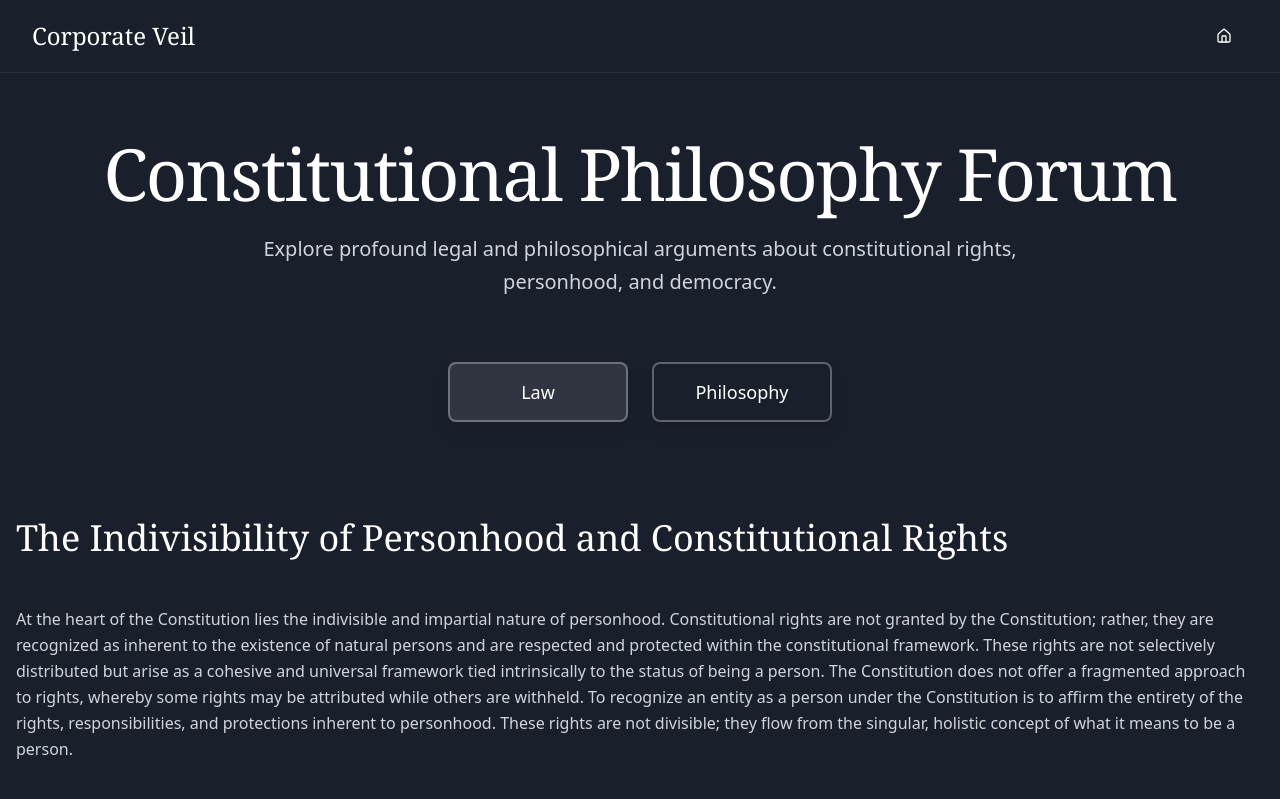
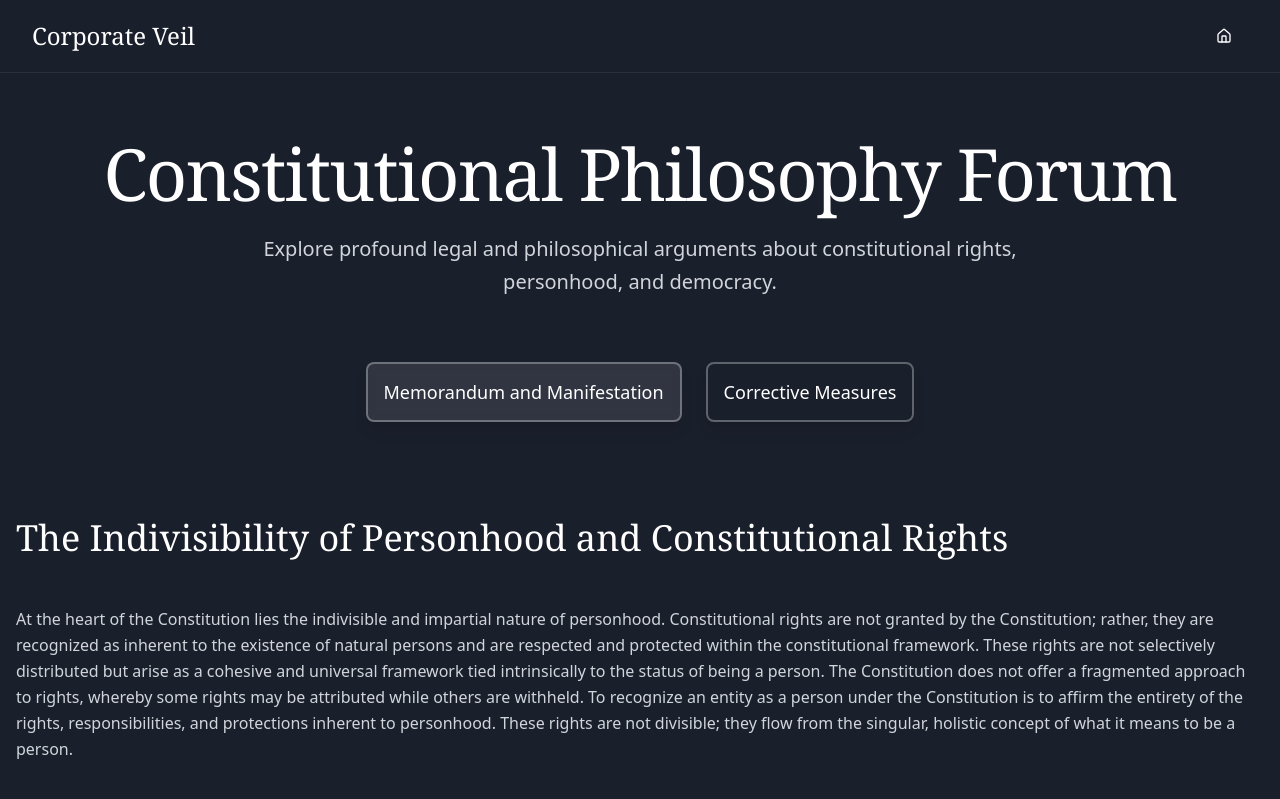
Before and after one commit to Axiomatic47/corporate-veil, a React (Vite) app: page / in a window 1280 px wide. Shown: the top 799 px of the page. Built offline with nearby package versions, Linux system fonts and the light colour scheme.

Commit message:
Update composition names to original
Revert the names of the compositions to "Memorandum and Manifestation" and "Corrective Measures" in the relevant components and pages.
[skip gpt_engineer]

```diff
--- a/src/components/hero/HeroButtons.tsx
+++ b/src/components/hero/HeroButtons.tsx
@@ -11,7 +11,7 @@ export const HeroButtons = () => {
         className="min-w-[180px] bg-white/10 backdrop-blur-sm border-2 border-white/30 text-white hover:bg-white/20 hover:border-white/50 transition-all duration-300 py-7 text-lg font-medium rounded-lg shadow-lg"
         onClick={() => navigate("/composition/memorandum")}
       >
-        Law
+        Memorandum and Manifestation
       </Button>
 
       <Button
@@ -19,7 +19,7 @@ export const HeroButtons = () => {
         className="min-w-[180px] bg-transparent border-2 border-white/30 text-white hover:bg-white/10 hover:border-white/50 transition-all duration-300 py-7 text-lg font-medium rounded-lg shadow-lg"
         onClick={() => navigate("/composition/corrective")}
       >
-        Philosophy
+        Corrective Measures
       </Button>
     </div>
   );
```
